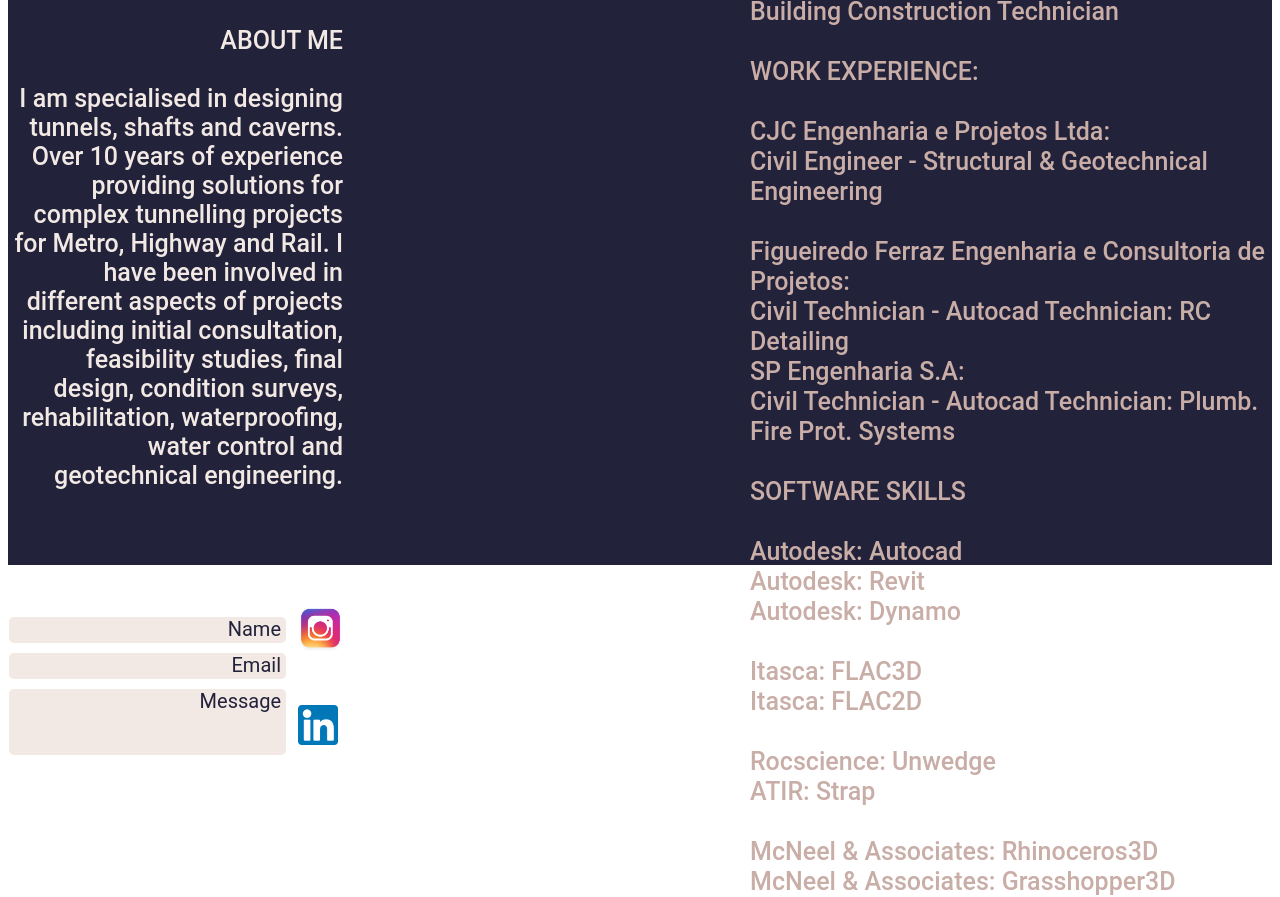
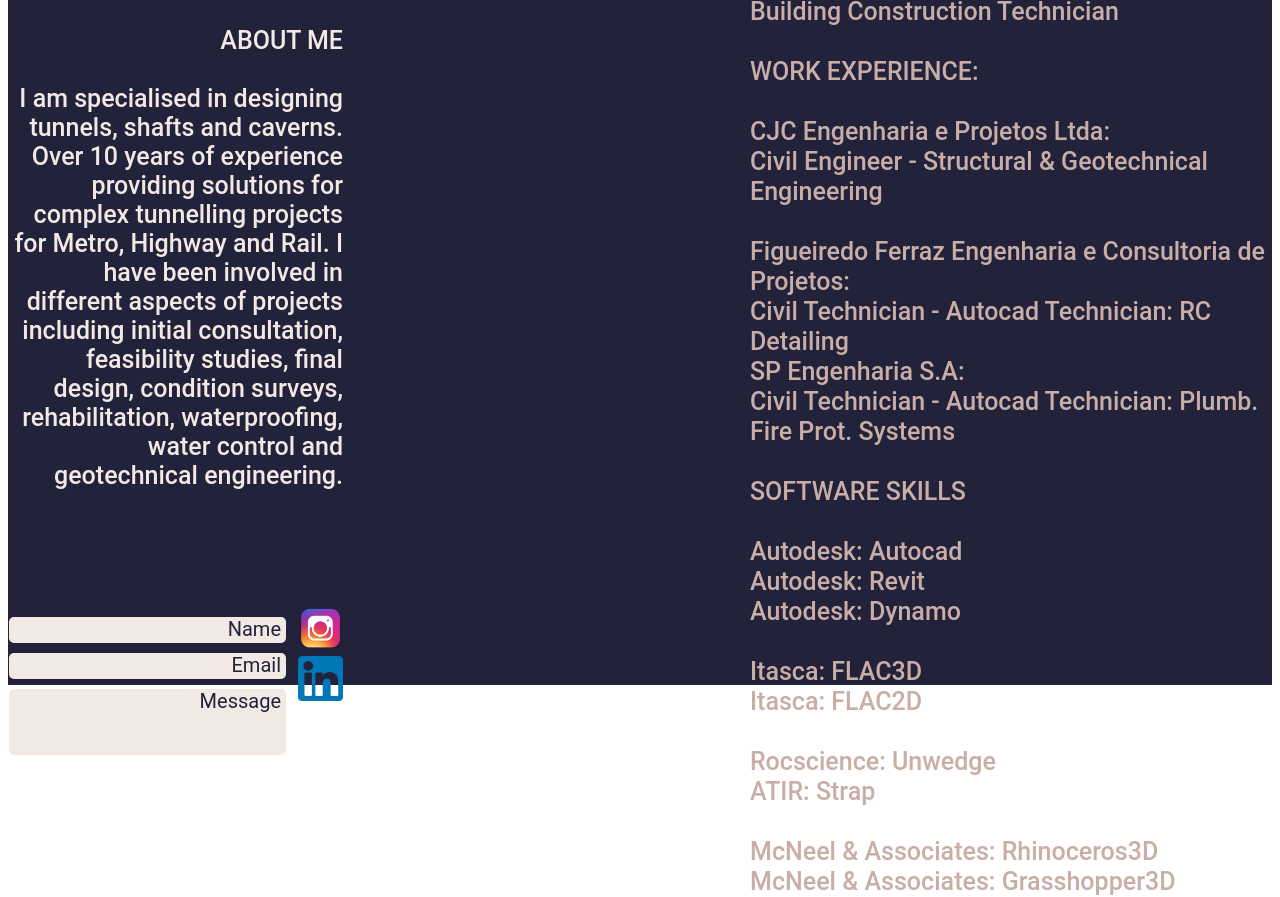
Before and after one commit to hitomikon/hitomikon.github.io, a plain HTML site: page curriculum.html in a window 1280 px wide. Shown: the part 403-1300 px from the top of the page. Drawn offline with Linux system fonts and the light colour scheme.

Commit message:
Update curriculum.html

```diff
--- a/curriculum.html
+++ b/curriculum.html
@@ -8,7 +8,7 @@
 </head>
 
 <body>
-<div class="grid-container">
+<div class="grid-container" style="height: 135vh">
   <nav>
       <ul>
         <li><a href="index.html">Home</a></li>
@@ -64,8 +64,8 @@
             <div class="message">Message</div>
             </div>
           <div class="socialmedia">
-            <img class="instagram" src="instagram.png"/>
-            <img class="linkedin" src="linkedin.png" />
+            <a href="https://instagram.com" target="_blank"><img class="instagram" src="instagram.png" /></a>
+            <a href="https://linkedin.com" target="_blank"><img class="instagram" src="linkedin.png" /></a>
           </div>
         </div>
       </div>
```
